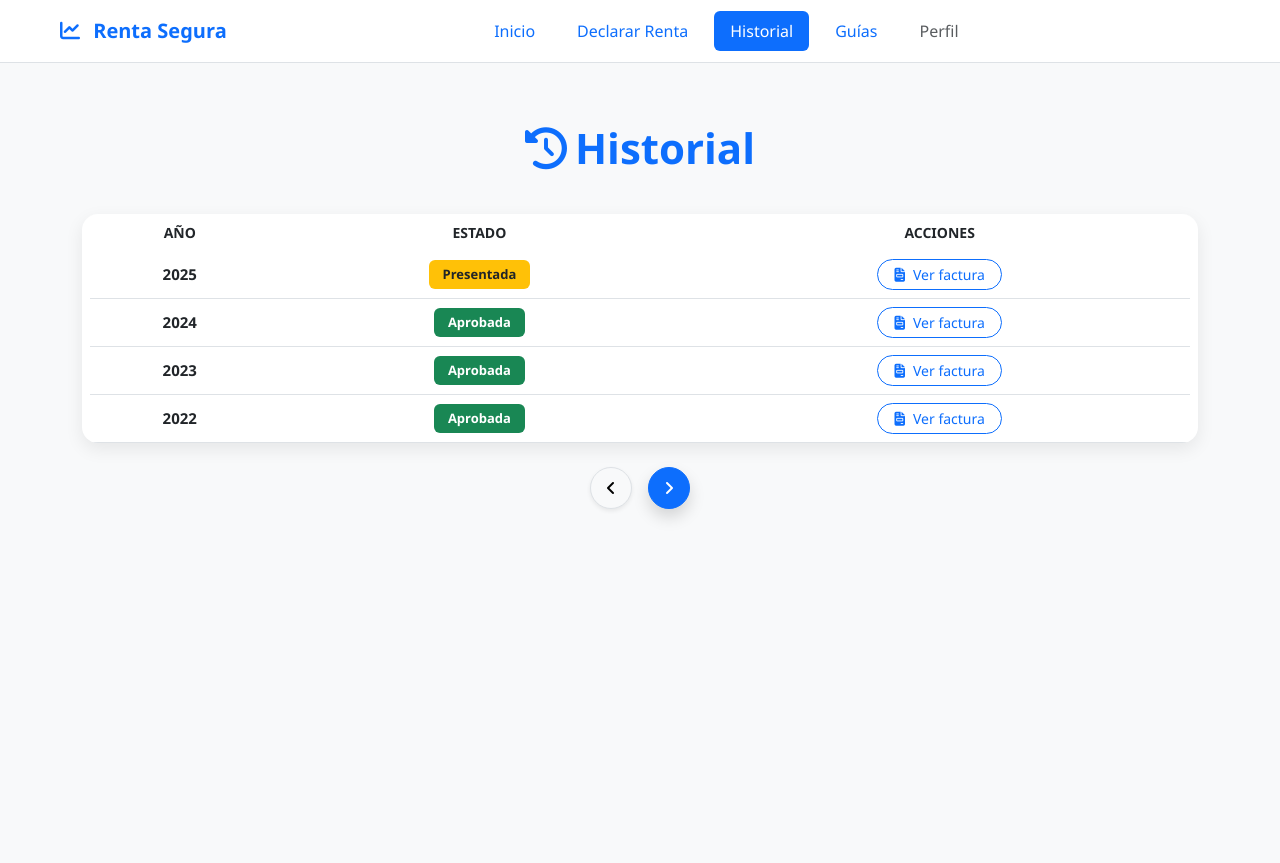
After one commit to mauricio1814/Contador, a PHP site: page /Vista/historial.php in a window 1280 px wide. The commit adds this page. Run offline with PHP 8.4, Linux system fonts and the light colour scheme; some libraries are stand-ins or nearby versions.

Commit message:
se agrega el historial y se cambia el login

```diff
--- a/Includ/navbar.php
+++ b/Includ/navbar.php
@@ -1,11 +1,13 @@
 <!DOCTYPE html>
 <html lang="en">
+
 <head>
     <meta charset="UTF-8">
     <meta name="viewport" content="width=device-width, initial-scale=1.0">
     <title>Document</title>
     <link rel="stylesheet" href="../Estilos/principal.css">
 </head>
+
 <body>
     <!-- NAVBAR -->
     <nav class="navbar navbar-expand-lg navbar-custom">
@@ -23,14 +25,14 @@
                 <ul class="nav nav-pills">
                     <li class="nav-item"><a class="nav-link active" href="principal.php">Inicio</a></li>
                     <li class="nav-item"><a class="nav-link" href="declarar.php">Declarar Renta</a></li>
-                    <li class="nav-item"><a class="nav-link" href="#">Historial</a></li>
+                    <li class="nav-item"><a class="nav-link" href="historial.php">Historial</a></li>
                     <li class="nav-item"><a class="nav-link" href="#">Guías</a></li>
                     <li class="nav-item"><a class="nav-link disabled" aria-disabled="true">Perfil</a></li>
                 </ul>
             </div>
         </div>
     </nav>
-  <script>
+    <script>
         // Detecta la página actual y aplica la clase "active" al enlace correspondiente
         const currentPage = window.location.pathname.split("/").pop();
         const navLinks = document.querySelectorAll(".nav-link");
@@ -47,4 +49,5 @@
 
     <script src="https://cdn.jsdelivr.net/npm/bootstrap@5.3.2/dist/js/bootstrap.bundle.min.js"></script>
 </body>
+
 </html>
--- /dev/null
+++ b/Vista/historial.php
@@ -0,0 +1,182 @@
+<!DOCTYPE html>
+<html lang="es">
+
+<head>
+    <meta charset="UTF-8">
+    <meta name="viewport" content="width=device-width, initial-scale=1.0">
+    <title>Historial - Renta Segura</title>
+    <link rel="icon" type="image/png" href="../IMG/chart-line-solid-full.svg">
+    <link href="https://cdn.jsdelivr.net/npm/bootstrap@5.3.0/dist/css/bootstrap.min.css" rel="stylesheet">
+    <link rel="stylesheet" href="https://cdnjs.cloudflare.com/ajax/libs/font-awesome/6.6.0/css/all.min.css">
+    <style>
+        body {
+            font-family: 'Segoe UI', Tahoma, Geneva, Verdana, sans-serif;
+            background-color: #f8f9fa;
+            overflow-x: hidden;
+            /* 🔹 elimina el espacio derecho */
+        }
+
+        main {
+            padding: 60px 15px;
+        }
+
+        .page-title {
+            font-size: 42px;
+            font-weight: 700;
+            color: #0d6efd;
+            margin-bottom: 40px;
+            text-align: center;
+        }
+
+        .card {
+            border-radius: 16px;
+            box-shadow: 0 6px 18px rgba(0, 0, 0, 0.08);
+        }
+
+        table {
+            margin-bottom: 0;
+        }
+
+        thead {
+            background-color: #f1f3f5;
+        }
+
+        th {
+            font-size: 14px;
+            font-weight: 600;
+            text-transform: uppercase;
+            color: #495057;
+            border-bottom: none;
+            padding: 18px;
+        }
+
+        td {
+            padding: 16px 18px;
+            vertical-align: middle;
+            font-size: 15px;
+        }
+
+        tbody tr:hover {
+            background-color: #f8f9fa;
+            transition: 0.3s;
+        }
+
+        .badge {
+            font-size: 13px;
+            font-weight: 600;
+            padding: 8px 14px;
+        }
+
+        .btn-outline-primary {
+            border: 1.5px solid #0d6efd;
+            transition: all 0.2s ease;
+        }
+
+        .btn-outline-primary:hover {
+            background-color: #0d6efd;
+            color: white;
+            box-shadow: 0 4px 10px rgba(13, 110, 253, 0.3);
+        }
+
+        .pagination-btn {
+            width: 42px;
+            height: 42px;
+            display: flex;
+            justify-content: center;
+            align-items: center;
+            border-radius: 50%;
+            transition: all 0.2s ease;
+        }
+
+        .pagination-btn:hover {
+            transform: translateY(-2px);
+            box-shadow: 0 4px 10px rgba(0, 0, 0, 0.1);
+        }
+
+        @media (max-width: 768px) {
+            .page-title {
+                font-size: 32px;
+            }
+
+            td,
+            th {
+                font-size: 13px;
+            }
+        }
+    </style>
+</head>
+
+<body>
+    <?php include '../Includ/navbar.php'; ?>
+
+    <main class="bg-light min-vh-100">
+        <div class="container">
+            <h1 class="page-title"><i class="fa-solid fa-clock-rotate-left me-2"></i>Historial</h1>
+
+            <div class="card border-0 overflow-hidden">
+                <div class="table-responsive px-2">
+                    <table class="table align-middle text-center mb-0">
+                        <thead>
+                            <tr>
+                                <th>Año</th>
+                                <th>Estado</th>
+                                <th>Acciones</th>
+                            </tr>
+                        </thead>
+                        <tbody>
+                            <tr>
+                                <td class="fw-semibold">2025</td>
+                                <td><span class="badge bg-warning text-dark">Presentada</span></td>
+                                <td>
+                                    <button class="btn btn-outline-primary btn-sm rounded-pill px-3">
+                                        <i class="fa-solid fa-file-invoice me-2"></i>Ver factura
+                                    </button>
+                                </td>
+                            </tr>
+                            <tr>
+                                <td class="fw-semibold">2024</td>
+                                <td><span class="badge bg-success text-white">Aprobada</span></td>
+                                <td>
+                                    <button class="btn btn-outline-primary btn-sm rounded-pill px-3">
+                                        <i class="fa-solid fa-file-invoice me-2"></i>Ver factura
+                                    </button>
+                                </td>
+                            </tr>
+                            <tr>
+                                <td class="fw-semibold">2023</td>
+                                <td><span class="badge bg-success text-white">Aprobada</span></td>
+                                <td>
+                                    <button class="btn btn-outline-primary btn-sm rounded-pill px-3">
+                                        <i class="fa-solid fa-file-invoice me-2"></i>Ver factura
+                                    </button>
+                                </td>
+                            </tr>
+                            <tr>
+                                <td class="fw-semibold">2022</td>
+                                <td><span class="badge bg-success text-white">Aprobada</span></td>
+                                <td>
+                                    <button class="btn btn-outline-primary btn-sm rounded-pill px-3">
+                                        <i class="fa-solid fa-file-invoice me-2"></i>Ver factura
+                                    </button>
+                                </td>
+                            </tr>
+                        </tbody>
+                    </table>
+                </div>
+            </div>
+
+            <div class="d-flex justify-content-center mt-4 gap-3">
+                <button class="btn btn-light border pagination-btn shadow-sm">
+                    <i class="fa-solid fa-angle-left"></i>
+                </button>
+                <button class="btn btn-primary pagination-btn shadow">
+                    <i class="fa-solid fa-angle-right text-white"></i>
+                </button>
+            </div>
+        </div>
+    </main>
+
+    <script src="https://cdn.jsdelivr.net/npm/bootstrap@5.3.3/dist/js/bootstrap.bundle.min.js"></script>
+</body>
+
+</html>
```
Also changed, not shown: Estilos/login.css (deleted, +0 -42 lines), Vista/declarar.php (+6 -2 lines), Vista/login.php (+304 -131 lines), Vista/principal.php (+12 -12 lines), IMG/chart-line-solid-full.svg (added).
